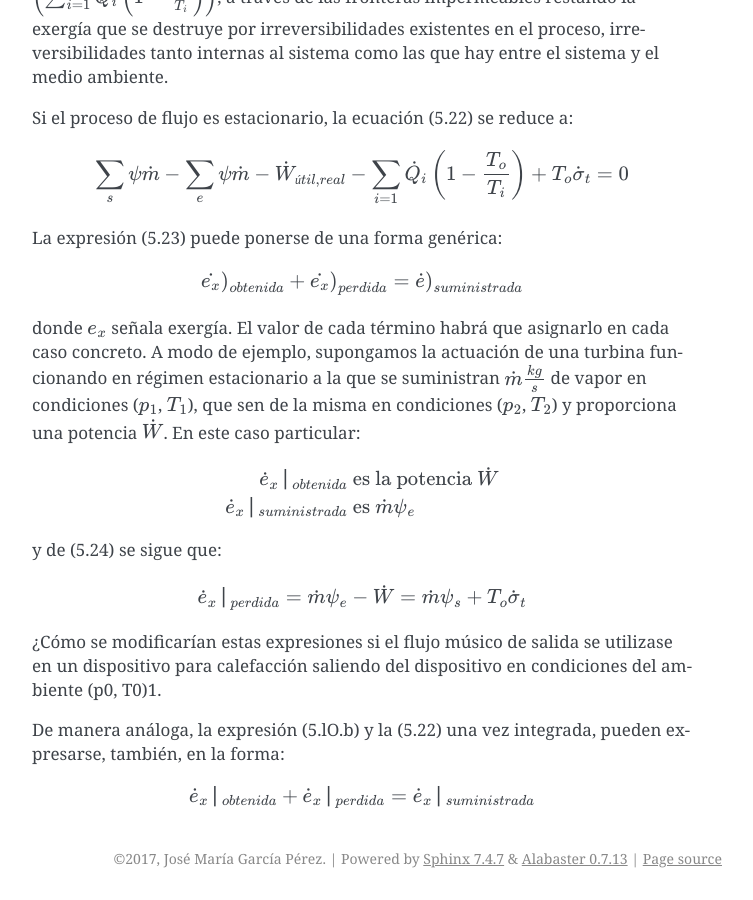
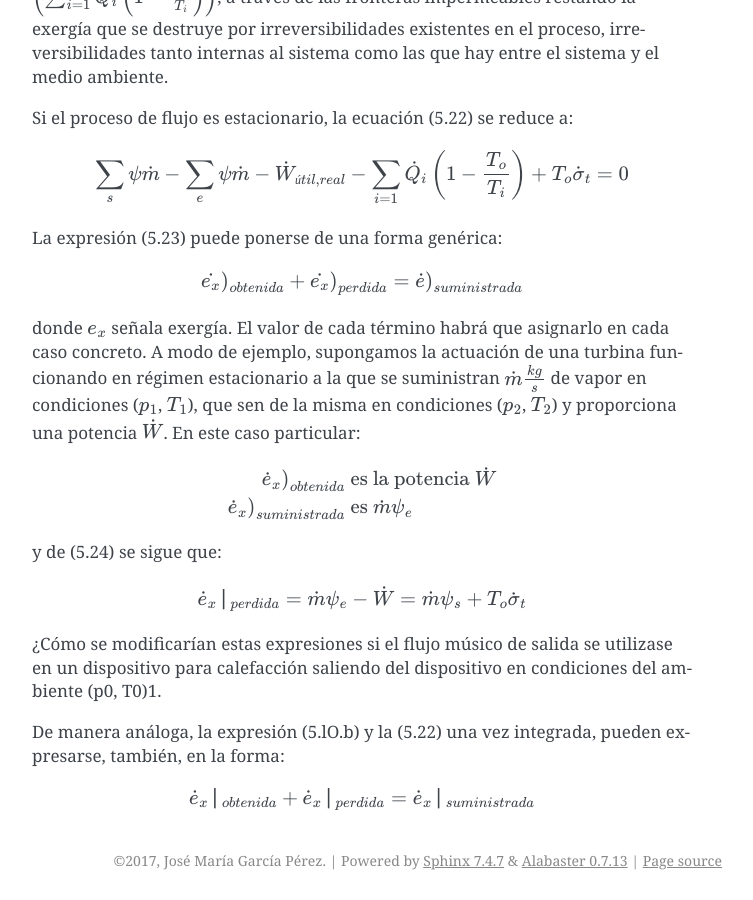
Before and after one commit to mantielero/termodinamica, a Sphinx documentation site: the page built from source/exergia_balance_sistemas_abiertos.rst, in a window 1280 px wide and 900 px high, scrolled down 1878 px. Shown: the whole window, without its empty margins (388-1141 px from the left). Built offline with Sphinx 7.4.7, drawn with Linux system fonts in a browser that asks for light colours; pages that are not in the unit, such as notebooks, are missing from menus.

Commit message:
Update exergia_balance_sistemas_abiertos.rst

```diff
--- a/source/exergia_balance_sistemas_abiertos.rst
+++ b/source/exergia_balance_sistemas_abiertos.rst
@@ -81,8 +81,8 @@ donde :math:`e_x` señala exergía. El valor de cada término habrá que asignar
 
 .. math::
 
-   \dot{e}_x\bracevert_{obtenida} &\text{ es la potencia } \dot{W} \\
-   \dot{e}_x\bracevert_{suministrada} &\text{ es } \dot{m}\psi_e
+   \left. \dot{e}_x\right)_{obtenida} &\text{ es la potencia } \dot{W} \\
+   \left. \dot{e}_x\right)_{suministrada} &\text{ es } \dot{m}\psi_e
 
 
 y de (5.24) se sigue que:
```
